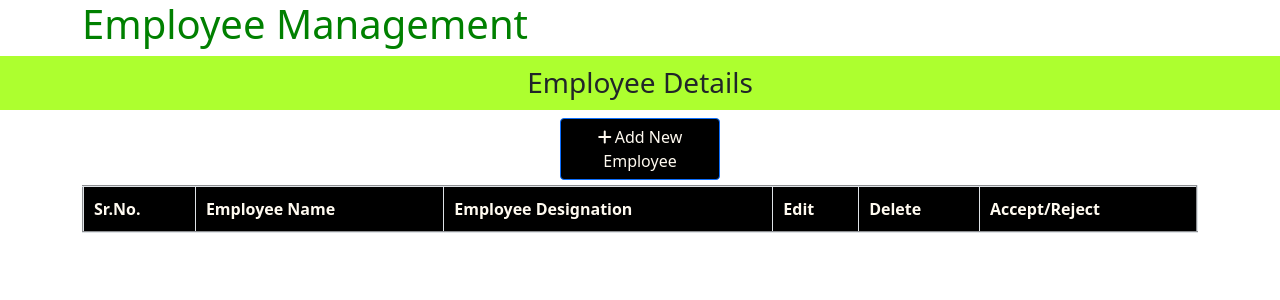
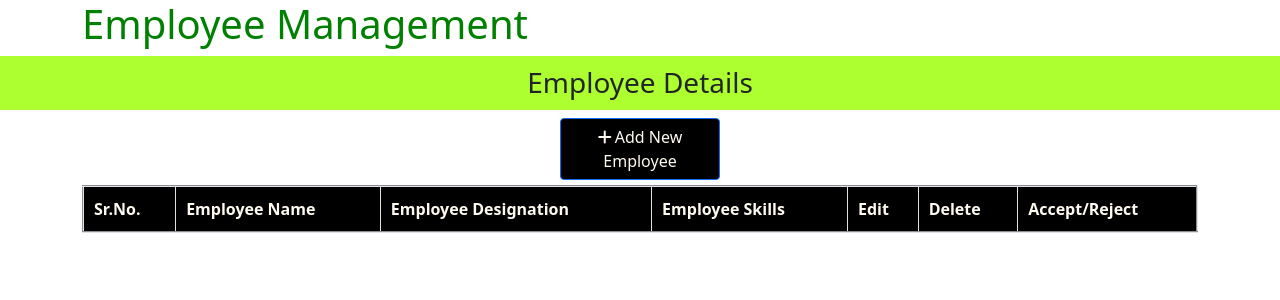
Before and after one commit to rvbandgar/EmployeeManagement, a Django app: page /showdata in a window 1280 px wide. Shown: the top 300 px of the page. Run offline with Django 5.2, Linux system fonts and the light colour scheme; data that the repository does not hold is empty; some libraries are stand-ins or nearby versions.

Commit message:
added skills in add and edit employee api and html

```diff
--- a/tutorial/app/views.py
+++ b/tutorial/app/views.py
@@ -3,71 +3,99 @@ from django.shortcuts import redirect, render
 from django.http import HttpResponse, JsonResponse
 from django.views.decorators.csrf import csrf_exempt
 
-from .models import Employee
+from .models import Employee, EmployeeSkills
 
-baseUrl="http://127.0.0.1:8000"
+baseUrl = "http://127.0.0.1:8000"
+
 
 # Create your views here.
 def home(request):
     # return HttpResponse("Python is easy")
-    return render (request, 'app/base.html')
+    return render(request, "app/base.html")
+
 
 @csrf_exempt
 def add_employee_data(request):
-    if request.method=="POST":
-        response={}
+    if request.method == "POST":
+        response = {}
         print("in post method")
-        print(f'requets data=====>{request.POST}')
-        emp_first_name=request.POST.get('emp_first_name')
-        emp_last_name=request.POST.get('emp_last_name')
-        emp_designation=request.POST.get('emp_designation')
+        print(f"requets data=====>{request.POST}")
+        emp_first_name = request.POST.get("emp_first_name")
+        emp_last_name = request.POST.get("emp_last_name")
+        emp_designation = request.POST.get("emp_designation")
+        skills = request.POST.getlist('skills[]')
+        print(f"{skills=},{type(skills)=}")
+        skills_str = ','.join(skills)
 
-
-        Employee.objects.create(emp_first_name=emp_first_name,emp_last_name=emp_last_name,
-                                emp_designation=emp_designation).save()
-        response={
-            'status':True,
-            'status_code':200,
-            'message':'Employee Details Added Successfully'
+        Employee.objects.create(
+            emp_first_name=emp_first_name,
+            emp_last_name=emp_last_name,
+            emp_designation=emp_designation,
+            skills=skills_str
+        ).save()
+        response = {
+            "status": True,
+            "status_code": 200,
+            "message": "Employee Details Added Successfully",
         }
         return JsonResponse(response, safe=False)
     else:
-        print('pass the context required in front end')
-        return render(request,'app/addEmployee.html',{'baseUrl':baseUrl})
+        print("pass the context required in front end")
+        skills = EmployeeSkills.objects.all().order_by("id")
+        return render(
+            request, "app/addEmployee.html", {"baseUrl": baseUrl, "skills": skills}
+        )
 
 
 @csrf_exempt
 def edit_employee_data(request, id):
     if request.method == "POST":
         response = {}
-        emp_first_name = request.POST.get('emp_first_name')
-        emp_last_name = request.POST.get('emp_last_name')
-        emp_designation = request.POST.get('emp_designation')
+        emp_first_name = request.POST.get("emp_first_name")
+        emp_last_name = request.POST.get("emp_last_name")
+        emp_designation = request.POST.get("emp_designation")
+        skills = request.POST.getlist('skills[]')
+        print(f"{skills=},{type(skills)=}")
+        skills_str = ','.join(skills)
+
 
         employee_object = Employee.objects.filter(emp_id=id).update(
             emp_first_name=emp_first_name,
             emp_last_name=emp_last_name,
-            emp_designation=emp_designation
+            emp_designation=emp_designation,
+            skills=skills_str
         )
 
         response = {
-            'status': True,
-            'status_code': 200,
-            'message': 'Employee Details Updated Successfully'
+            "status": True,
+            "status_code": 200,
+            "message": "Employee Details Updated Successfully",
         }
         return JsonResponse(response, safe=False)
     else:
+        skillarray=[]
         employee = Employee.objects.get(emp_id=id)  # Fetch employee details
+        skills=employee.skills
+        print(f"skills===>{skills}")
+        if skills:
+            skillarray=skills.split(',')
+            print(f"skillarray===>{skillarray}")
+        all_skills = list(EmployeeSkills.objects.all().order_by("id"))
+
         # baseUrl = 'your_base_url'  # Define your base URL
-        return render(request, 'app/editEmployee.html', {'baseUrl': baseUrl, 'emp_id': id, 'employee': employee})
+        return render(
+            request,
+            "app/editEmployee.html",
+            {"baseUrl": baseUrl, "emp_id": id, "employee": employee,"skills":skillarray,
+             "all_skills":all_skills}
+        )
 
 
 @csrf_exempt
-def delete_employee_data(request,id):
+def delete_employee_data(request, id):
     Employee.objects.filter(emp_id=id).delete()
     # return render(request, 'app/employee.html',{'baseUrl':baseUrl})
-    return redirect('/showdata')
-
+    return redirect("/showdata")
 
 
 # @csrf_exempt
@@ -103,17 +131,17 @@ def show_data(request):
     if request.method == "POST":
         response = {}
         try:
-            body_unicode = request.body.decode('utf-8')
+            body_unicode = request.body.decode("utf-8")
             parsed_data = json.loads(body_unicode)
-            print(f'parsed_data======>{parsed_data}')
+            print(f"parsed_data======>{parsed_data}")
 
-            payload = parsed_data.get('payload')
+            payload = parsed_data.get("payload")
 
             temp = json.loads(payload)
 
-            print(f'temp========>{temp}')
+            print(f"temp========>{temp}")
 
-            emp_id = temp.get('emp_id')
+            emp_id = temp.get("emp_id")
 
             print(f"{emp_id=}, {parsed_data=}")
 
@@ -125,22 +153,17 @@ def show_data(request):
             # print(f'{parsed_data=},{emp_id=}')
 
             emp_object = list(Employee.objects.filter(emp_id=emp_id).values())
-            print(f'{emp_object=}')
+            print(f"{emp_object=}")
 
-            response = {
-                'status': True,
-                'message': "success",
-                "data": emp_object
-            }
+            response = {"status": True, "message": "success", "data": emp_object}
         except Exception as e:
-            print(f'Error: {e}')
-            response = {
-                'status': False,
-                'message': str(e)
-            }
+            print(f"Error: {e}")
+            response = {"status": False, "message": str(e)}
 
         return JsonResponse(response, safe=False)
     else:
         employee_object = Employee.objects.all().values()
-        print(f'employee_object==========>{employee_object}')
-        return render(request, 'app/employee.html', {'employee_object': employee_object})
+        print(f"employee_object==========>{employee_object}")
+        return render(
+            request, "app/employee.html", {"employee_object": employee_object}
+        )
--- a/tutorial/templates/app/employee.html
+++ b/tutorial/templates/app/employee.html
@@ -22,6 +22,7 @@
                 <th style="padding: 10px;">Sr.No.</th>
                 <th style="padding: 10px;">Employee Name</th>
                 <th style="padding: 10px;">Employee Designation</th>
+                <th style="padding: 10px;">Employee Skills</th>
                 <th style="padding: 10px;">Edit</th>
                 <th style="padding: 10px;">Delete</th>
                 <th style="padding: 10px;">Accept/Reject</th>
@@ -38,6 +39,18 @@
                         View Designation
                     </button>
                 </td>
+                <td>
+
+                    {% if i.skills %}
+                        {{ i.skills }}
+                    {% else %}
+                        No skills
+                    {% endif %}
+
+                </td>
+
+
+
                 <td><a href="{{ baseUrl }}/editemployee/{{ i.emp_id }}"><i class="fas fa-edit" style="margin: 10px 15px;"></i></a></td>
                 <td><a href="{{ baseUrl }}/deleteemployee/{{ i.emp_id }}"><i class="fas fa-trash" style="margin: 10px 15px; cursor: pointer;"></i></a></td>
                 <td><button class="btn btn-primary" data-bs-toggle="modal" data-bs-target="#acceptModal">Accept</button></td>
```
Also changed, not shown: tutorial/app/models.py (+15 -10 lines), tutorial/templates/app/addEmployee.html (+22 -5 lines), tutorial/templates/app/editEmployee.html (+36 -11 lines), tutorial/app/migrations/0006_employee_skills.py (added).
